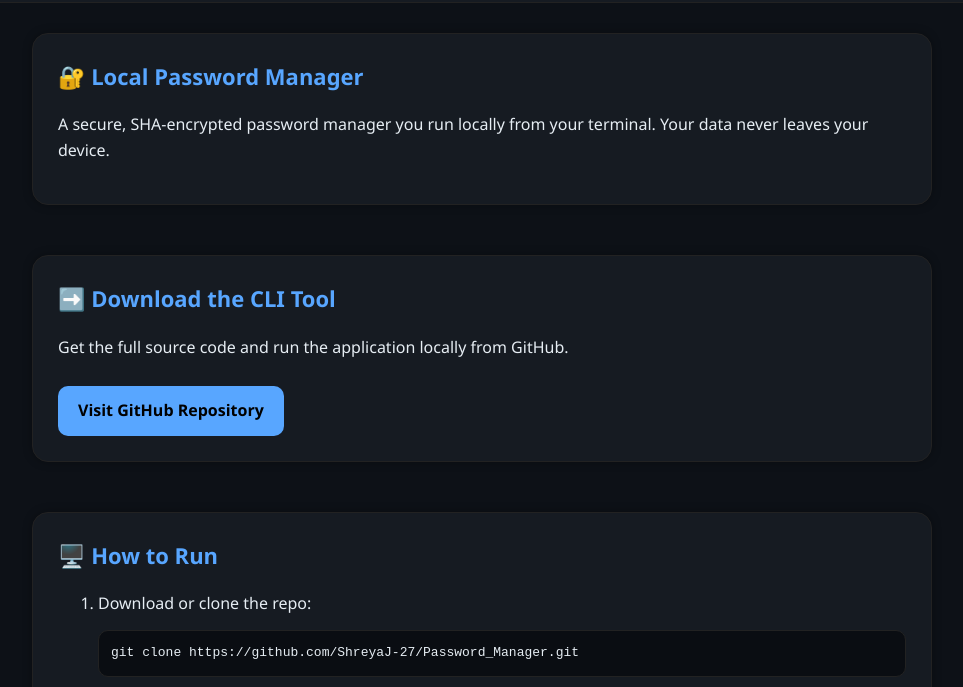
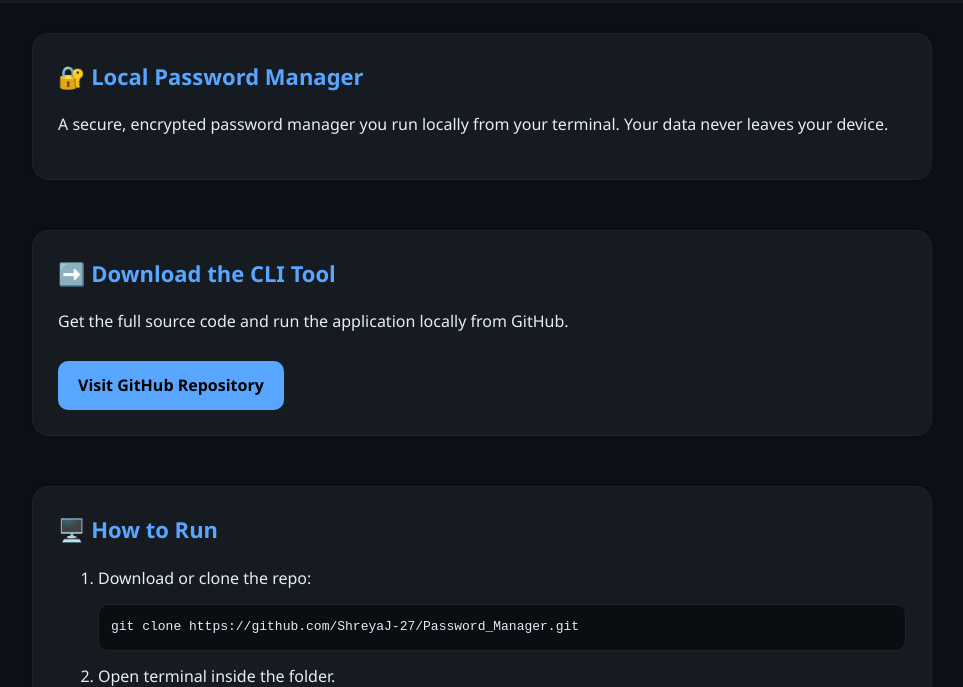
Before and after one commit to ShreyaJ-27/Password_Manager, a plain HTML site: page index.html in a window 1280 px wide. Shown: the part 83-770 px from the top of the page, without its empty margins (158-1121 px from the left). Drawn offline with Linux system fonts and the light colour scheme.

```diff
--- a/index.html
+++ b/index.html
@@ -110,7 +110,7 @@
   <div class="container">
     <section class="fade-in">
       <h2>🔐 Local Password Manager</h2>
-      <p>A secure, SHA-encrypted password manager you run locally from your terminal. Your data never leaves your device.</p>
+      <p>A secure, encrypted password manager you run locally from your terminal. Your data never leaves your device.</p>
     </section>
 
     <section class="fade-in">
```
